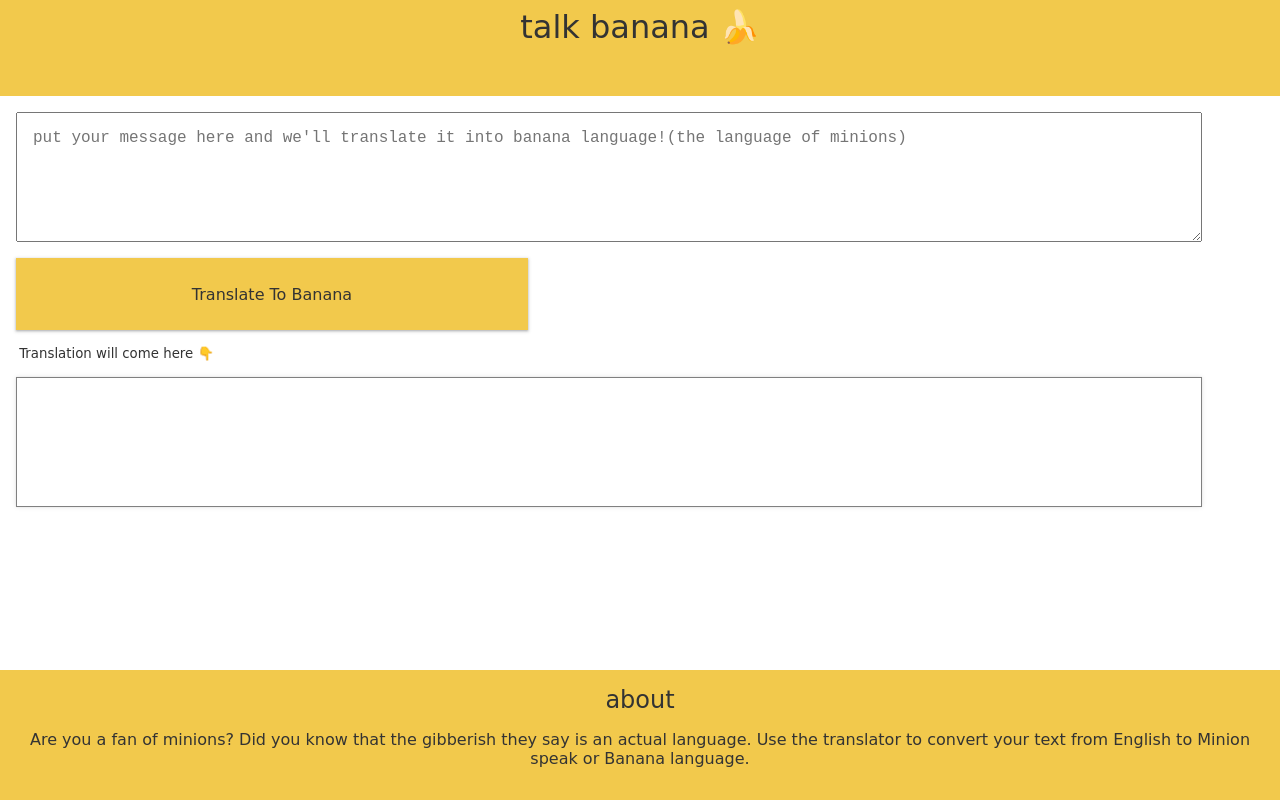
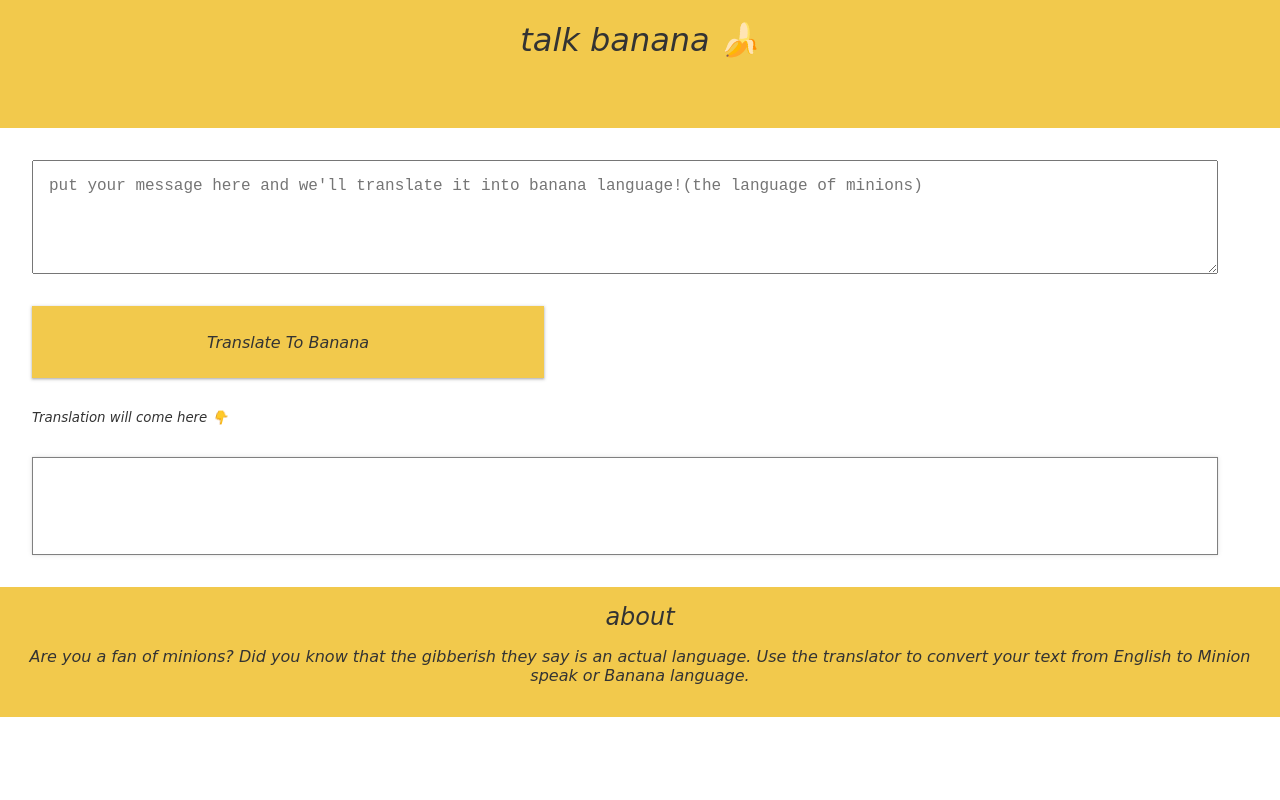
Before and after one commit to soubhagyasethy/Banana-speak, a plain HTML site: page index.html in a window 1280 px wide. Drawn offline with Linux system fonts and the light colour scheme.

Commit message:
style updated

```diff
--- a/style.css
+++ b/style.css
@@ -7,6 +7,7 @@
 
 body {
     font-family: 'Kalam', cursive;
+    font-style: italic;
     color: var(--black);
     margin: 0;
 }
@@ -14,32 +15,34 @@ body {
 nav {
     display: block;
     box-sizing: border-box;
-    height: 12vh;
+    height: 16vh;
     width: 100%;
     background-color: var(--yellow);
 }
 
 nav div {
-    padding-top: 0.5rem;
+    padding-top: 1.3rem;
 }
+
 textarea {
     font-size:large;
     display: block;
     width: 90%;
-    height: 12vh;
+    height: 10vh;
     padding: 1rem;
-    margin: 1rem;
+    margin: 2rem;
 }
 
 #btn-translate {
     font-size: medium;
     font-family:'Kalam', cursive;
+    font-style: italic;
     color: var(--black);
     display: block;
     background-color: var(--yellow) ;
     width: 40%;
     height: 9vh;
-    margin: 1rem;
+    margin: 2rem;
     border: 0.5rem solid var(--yellow);
     /* border-radius: 1.5rem; */
     cursor: pointer;
@@ -47,17 +50,17 @@ textarea {
 }
 
 #trans-line {
-    padding-left: 1.2rem;
+    margin-left: 2rem;
     font-size: smaller;
 }
 #txt-output {
     display: block;
     width: 90%;
-    height: 12vh;
+    height: 8vh;
     border: 1px solid grey;
-    margin: 1rem;
+    margin: 2rem;
     padding: 1rem;
-    /* box-shadow:rgba(0, 0, 0, 0.24) 0px 3px 8px; */
+    overflow: scroll;
     box-shadow: rgba(0, 0, 0, 0.1) 0px 0px 5px 0px, rgba(0, 0, 0, 0.1) 0px 0px 1px 0px;
 }
 
@@ -65,7 +68,7 @@ footer{
     box-sizing: border-box;
     width: 100%;
     bottom: 0;
-    position: fixed;
+    /* position: fixed; */
     background-color: var(--yellow);
     padding: 1rem;
 }
```
